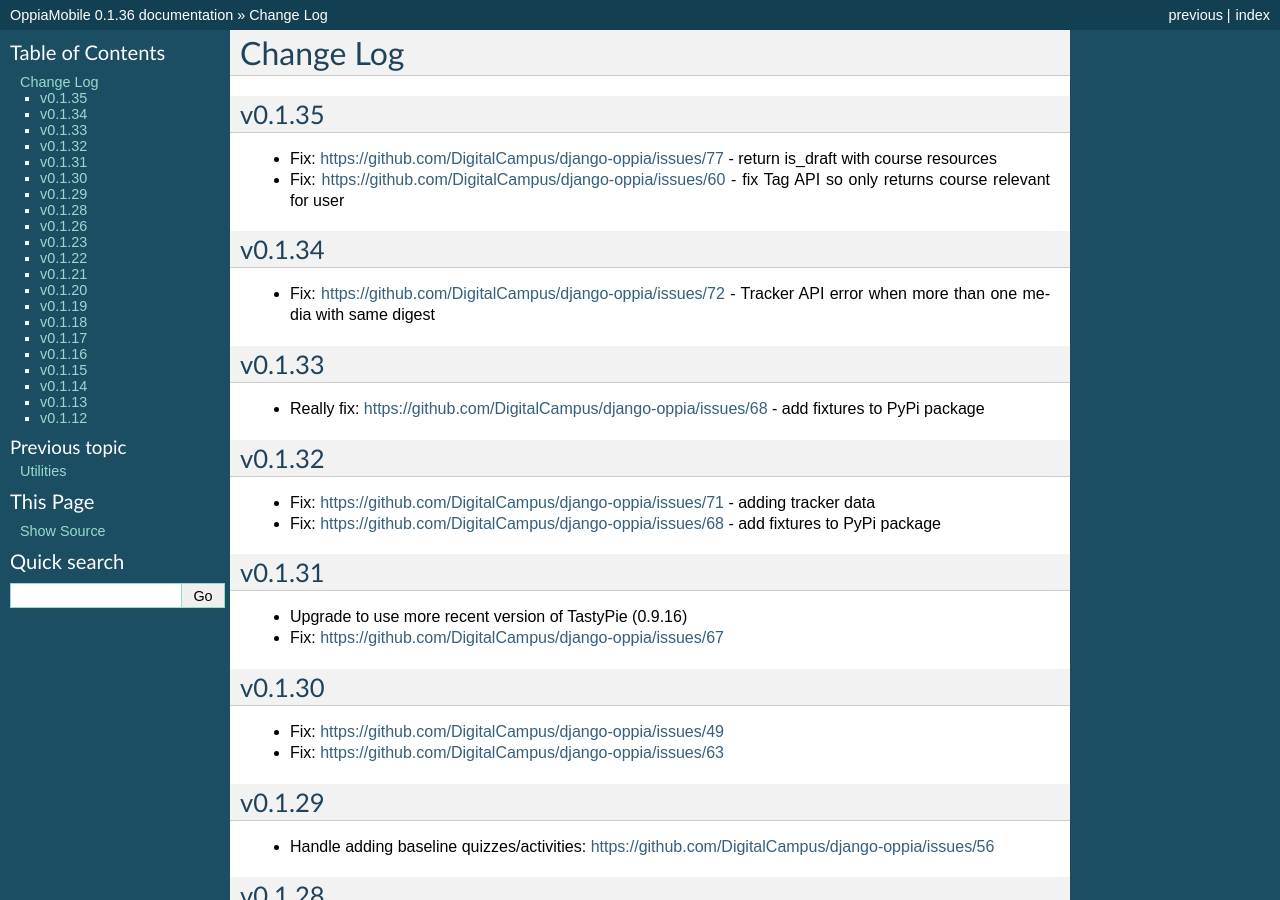
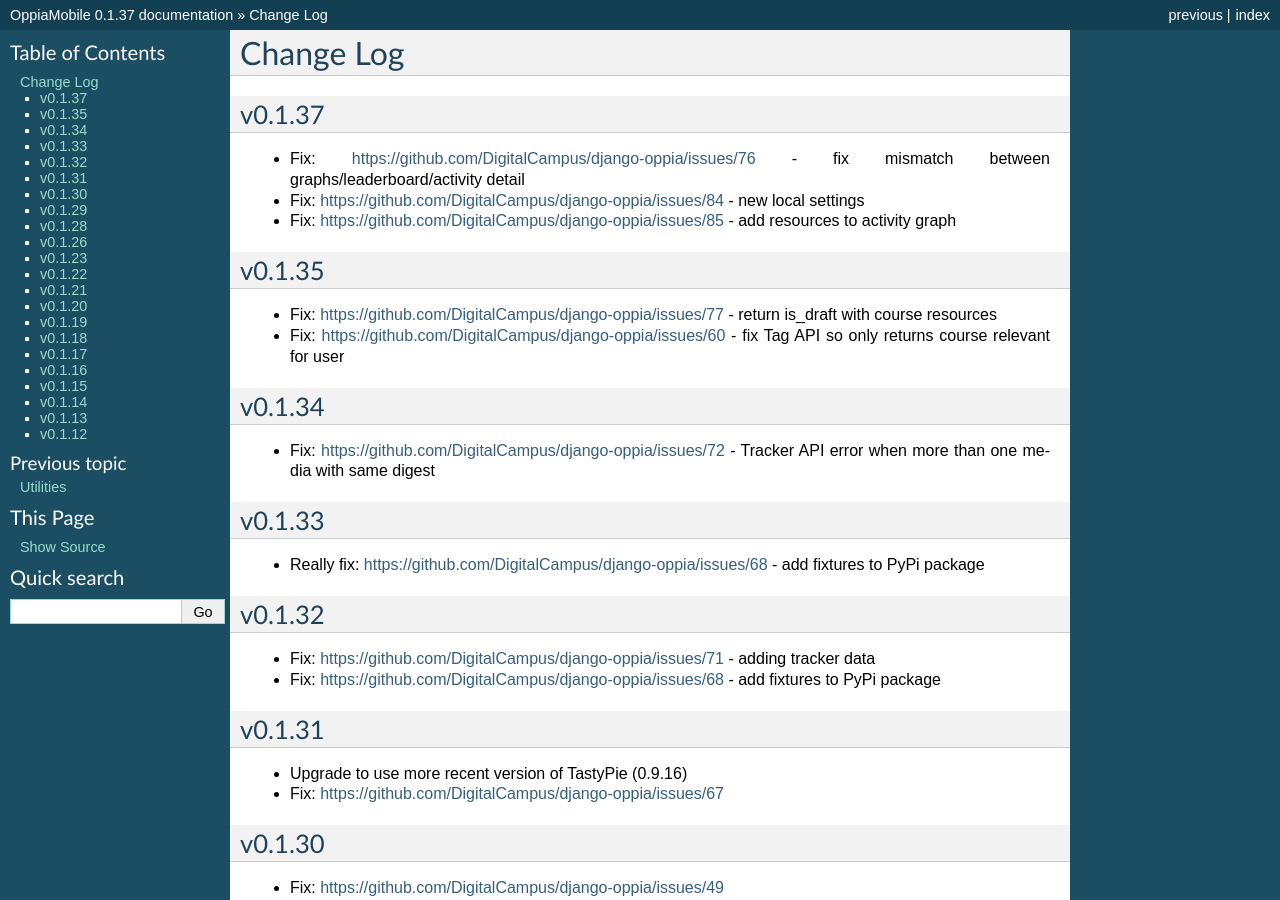
Before and after one commit to DigitalCampus/django-oppia, a Sphinx documentation site: the page built from docs/changelog.rst, in a window 1280 px wide and 900 px high. Built offline with Sphinx 7.4.7, drawn with Linux system fonts in a browser that asks for light colours; the version number is read from the project's files by our own code; some of the changed text lies outside the part shown.

Commit message:
bump version no

```diff
--- a/docs/changelog.rst
+++ b/docs/changelog.rst
@@ -1,5 +1,11 @@
 Change Log
 ============
+
+v0.1.37
+--------
+* Fix: https://github.com/DigitalCampus/django-oppia/issues/76 - fix mismatch between graphs/leaderboard/activity detail
+* Fix: https://github.com/DigitalCampus/django-oppia/issues/84 - new local settings
+* Fix: https://github.com/DigitalCampus/django-oppia/issues/85 - add resources to activity graph
 
 v0.1.35
 -------
--- a/docs/conf.py
+++ b/docs/conf.py
@@ -56,9 +56,9 @@
 # built documents.
 #
 # The short X.Y version.
-version = '0.1.36'
+version = '0.1.37'
 # The full version, including alpha/beta/rc tags.
-release = '0.1.36'
+release = '0.1.37'
 
 # The language for content autogenerated by Sphinx. Refer to documentation
 # for a list of supported languages.
--- a/oppia/__init__.py
+++ b/oppia/__init__.py
@@ -1 +1 @@
-VERSION = (0, 1, 36, 'alpha', 0)
+VERSION = (0, 1, 37, 'alpha', 0)
--- a/setup.py
+++ b/setup.py
@@ -8,7 +8,7 @@
 
 setup(
     name='django-oppia',
-    version='0.1.36',
+    version='0.1.37',
     packages=['oppia','oppia.quiz','oppia.api','oppia.profile','oppia.quiz.api', 'oppia.migrations', 'oppia.quiz.migrations', 'oppia.mobile', 'oppia.fixtures'],
     include_package_data=True,
     license='GNU GPL v3 License',  # example license
```
